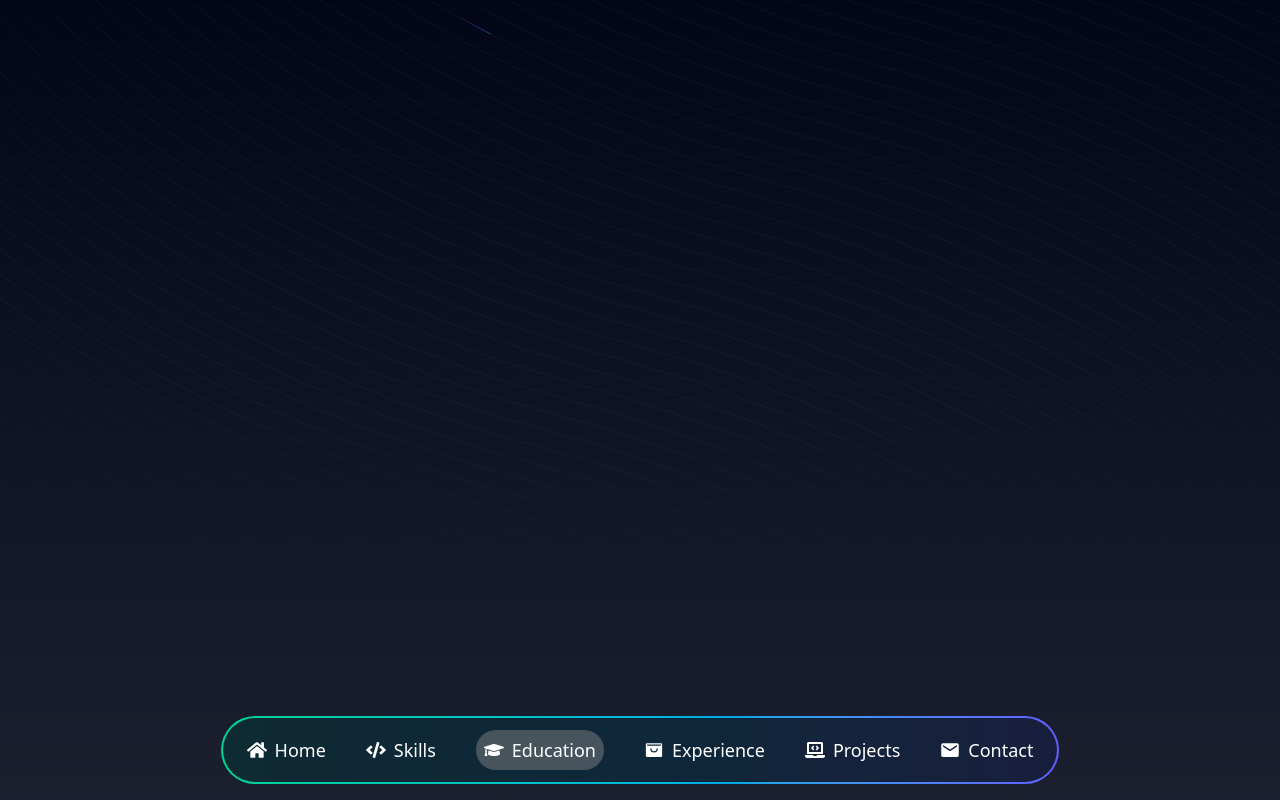
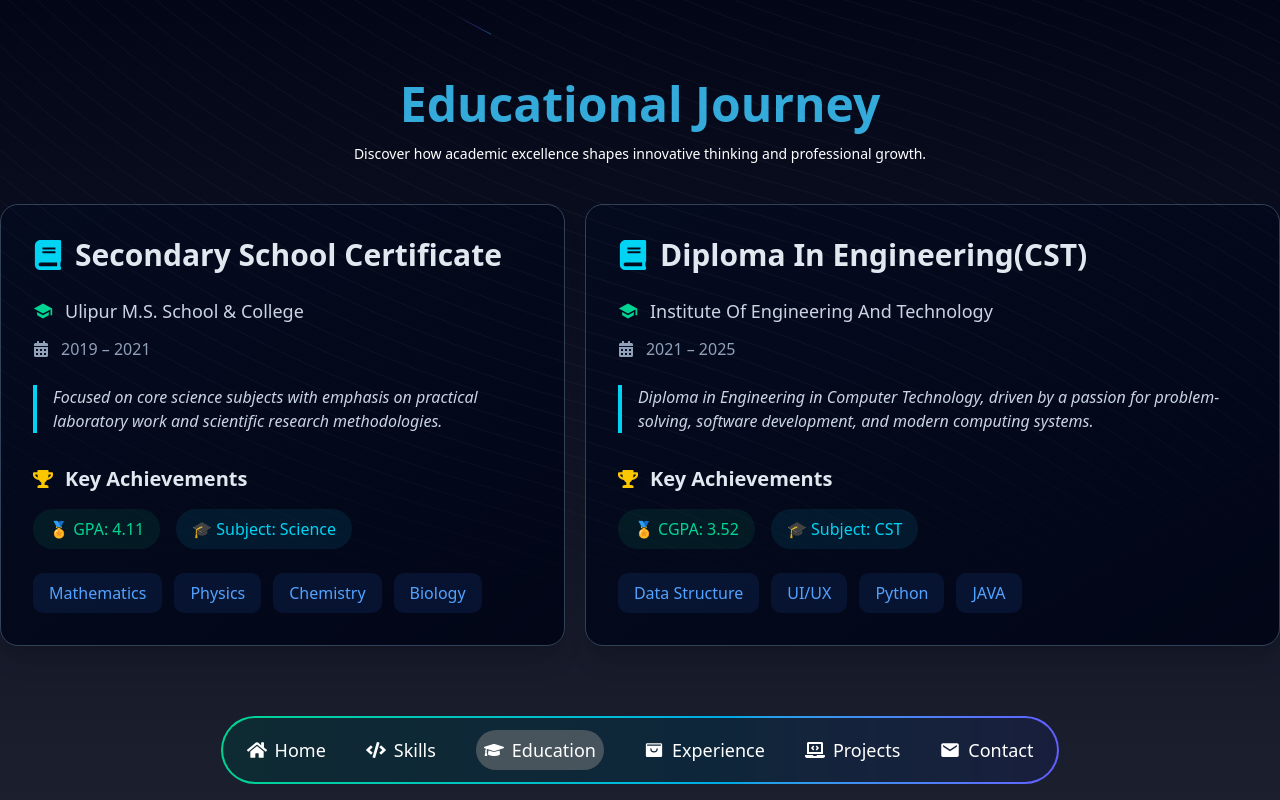
Before and after one commit to tonmoybiswas07/tonmoy_portfolio, a React (Vite) app: page /education in a window 1280 px wide. Built offline with nearby package versions, Linux system fonts and the light colour scheme.

Commit message:
update education page

```diff
--- a/src/Pages/Education/Education.jsx
+++ b/src/Pages/Education/Education.jsx
@@ -1,12 +1,186 @@
-import { BackgroundBeams } from '@/Components/ui/background-beams';
-import React from 'react';
+import { BackgroundBeams } from "@/Components/ui/background-beams";
+import React from "react";
+import { motion } from "framer-motion";
+import { FaBook, FaCalendarAlt, FaTrophy } from "react-icons/fa";
+import { MdSchool } from "react-icons/md";
+
+const container = {
+  hidden: { opacity: 0, y: 60 },
+  show: {
+    opacity: 1,
+    y: 0,
+    transition: {
+      duration: 0.6,
+      ease: "easeOut",
+      staggerChildren: 0.15,
+    },
+  },
+};
+const item = {
+  hidden: { opacity: 0, y: 20 },
+  show: { opacity: 1, y: 0 },
+};
 
 const Education = () => {
-    return (
-        <div>
-            <BackgroundBeams></BackgroundBeams>
+  return (
+    <div>
+
+        <div className="pt-20 mb-10">
+            <h1 className="text-3xl md:text-4xl lg:text-5xl text-[#34AADB] font-extrabold text-center">Educational Journey</h1>
+            <p className="text-sm text-white text-center mt-4">Discover how academic excellence shapes innovative thinking and professional growth.</p>
         </div>
-    );
+      <div className="flex flex-col md:flex-row justify-center items-center gap-5">
+        <motion.div
+          variants={container}
+          initial="hidden"
+          animate="show"
+          whileHover={{ y: -6 }}
+          className="max-w-4xl mx-auto rounded-2xl border border-slate-700 bg-gradient-to-br from-[#050b1f] to-[#020617] p-8 text-slate-200 shadow-xl"
+        >
+          {/* Title */}
+          <motion.div variants={item} className="flex items-center gap-3 mb-6">
+            <FaBook className="text-3xl text-cyan-400" />
+            <h2 className="text-3xl font-bold">
+              Secondary School Certificate
+            </h2>
+          </motion.div>
+
+          {/* Institute */}
+          <motion.div
+            variants={item}
+            className="flex items-center gap-3 text-slate-300 mb-3"
+          >
+            <MdSchool className="text-xl text-emerald-400" />
+            <span className="text-lg">Ulipur M.S. School & College</span>
+          </motion.div>
+
+          {/* Date */}
+          <motion.div
+            variants={item}
+            className="flex items-center gap-3 text-slate-400 mb-6"
+          >
+            <FaCalendarAlt />
+            <span>2019 – 2021</span>
+          </motion.div>
+
+          {/* Description */}
+          <motion.div
+            variants={item}
+            className="border-l-4 border-cyan-400 pl-4 italic text-slate-300 mb-8"
+          >
+            Focused on core science subjects with emphasis on practical
+            laboratory work and scientific research methodologies.
+          </motion.div>
+
+          {/* Achievements */}
+          <motion.div variants={item} className="flex items-center gap-3 mb-4">
+            <FaTrophy className="text-yellow-400 text-xl" />
+            <h3 className="text-xl font-semibold">Key Achievements</h3>
+          </motion.div>
+
+          {/* Badges */}
+          <motion.div variants={item} className="flex flex-wrap gap-4 mb-6">
+            <span className="rounded-full bg-emerald-500/10 px-4 py-2 text-emerald-400">
+              🏅 GPA: 4.11
+            </span>
+            <span className="rounded-full bg-cyan-500/10 px-4 py-2 text-cyan-400">
+              🎓 Subject: Science
+            </span>
+          </motion.div>
+
+          {/* Subjects */}
+          <motion.div variants={item} className="flex flex-wrap gap-3">
+            {["Mathematics", "Physics", "Chemistry", "Biology"].map(
+              (subject) => (
+                <motion.span
+                  key={subject}
+                  whileHover={{ y: -4, scale: 1.05 }}
+                  transition={{ type: "spring", stiffness: 300 }}
+                  className="rounded-lg bg-blue-500/10 px-4 py-2 text-blue-400 cursor-pointer"
+                >
+                  {subject}
+                </motion.span>
+              )
+            )}
+          </motion.div>
+        </motion.div>
+        <motion.div
+          variants={container}
+          initial="hidden"
+          animate="show"
+          whileHover={{ y: -6 }}
+          className="max-w-4xl mx-auto rounded-2xl border border-slate-700 bg-gradient-to-br from-[#050b1f] to-[#020617] p-8 text-slate-200 shadow-xl"
+        >
+          {/* Title */}
+          <motion.div variants={item} className="flex items-center gap-3 mb-6">
+            <FaBook className="text-3xl text-cyan-400" />
+            <h2 className="text-3xl font-bold">
+              Diploma In Engineering(CST)
+            </h2>
+          </motion.div>
+
+          {/* Institute */}
+          <motion.div
+            variants={item}
+            className="flex items-center gap-3 text-slate-300 mb-3"
+          >
+            <MdSchool className="text-xl text-emerald-400" />
+            <span className="text-lg">Institute Of Engineering And Technology</span>
+          </motion.div>
+
+          {/* Date */}
+          <motion.div
+            variants={item}
+            className="flex items-center gap-3 text-slate-400 mb-6"
+          >
+            <FaCalendarAlt />
+            <span>2021 – 2025</span>
+          </motion.div>
+
+          {/* Description */}
+          <motion.div
+            variants={item}
+            className="border-l-4 border-cyan-400 pl-4 italic text-slate-300 mb-8"
+          >
+            Diploma in Engineering in Computer Technology, driven by a passion for problem-solving, software development, and modern computing systems.
+          </motion.div>
+
+          {/* Achievements */}
+          <motion.div variants={item} className="flex items-center gap-3 mb-4">
+            <FaTrophy className="text-yellow-400 text-xl" />
+            <h3 className="text-xl font-semibold">Key Achievements</h3>
+          </motion.div>
+
+          {/* Badges */}
+          <motion.div variants={item} className="flex flex-wrap gap-4 mb-6">
+            <span className="rounded-full bg-emerald-500/10 px-4 py-2 text-emerald-400">
+              🏅 CGPA: 3.52
+            </span>
+            <span className="rounded-full bg-cyan-500/10 px-4 py-2 text-cyan-400">
+              🎓 Subject: CST
+            </span>
+          </motion.div>
+
+          {/* Subjects */}
+          <motion.div variants={item} className="flex flex-wrap gap-3">
+            {["Data Structure", "UI/UX", "Python", "JAVA"].map(
+              (subject) => (
+                <motion.span
+                  key={subject}
+                  whileHover={{ y: -4, scale: 1.05 }}
+                  transition={{ type: "spring", stiffness: 300 }}
+                  className="rounded-lg bg-blue-500/10 px-4 py-2 text-blue-400 cursor-pointer"
+                >
+                  {subject}
+                </motion.span>
+              )
+            )}
+          </motion.div>
+        </motion.div>
+      </div>
+      <BackgroundBeams></BackgroundBeams>
+    </div>
+  );
 };
 
 export default Education;
```
